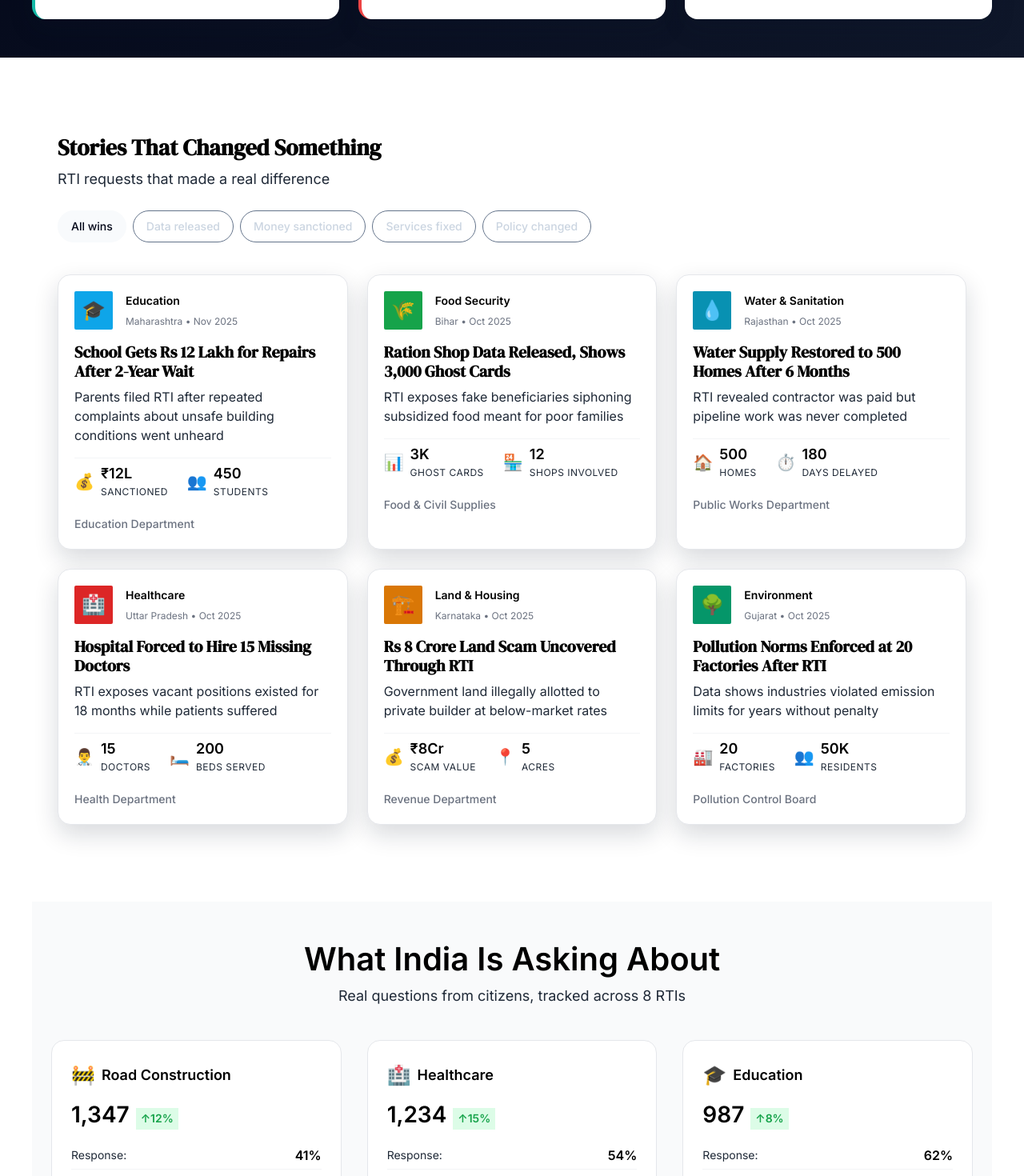
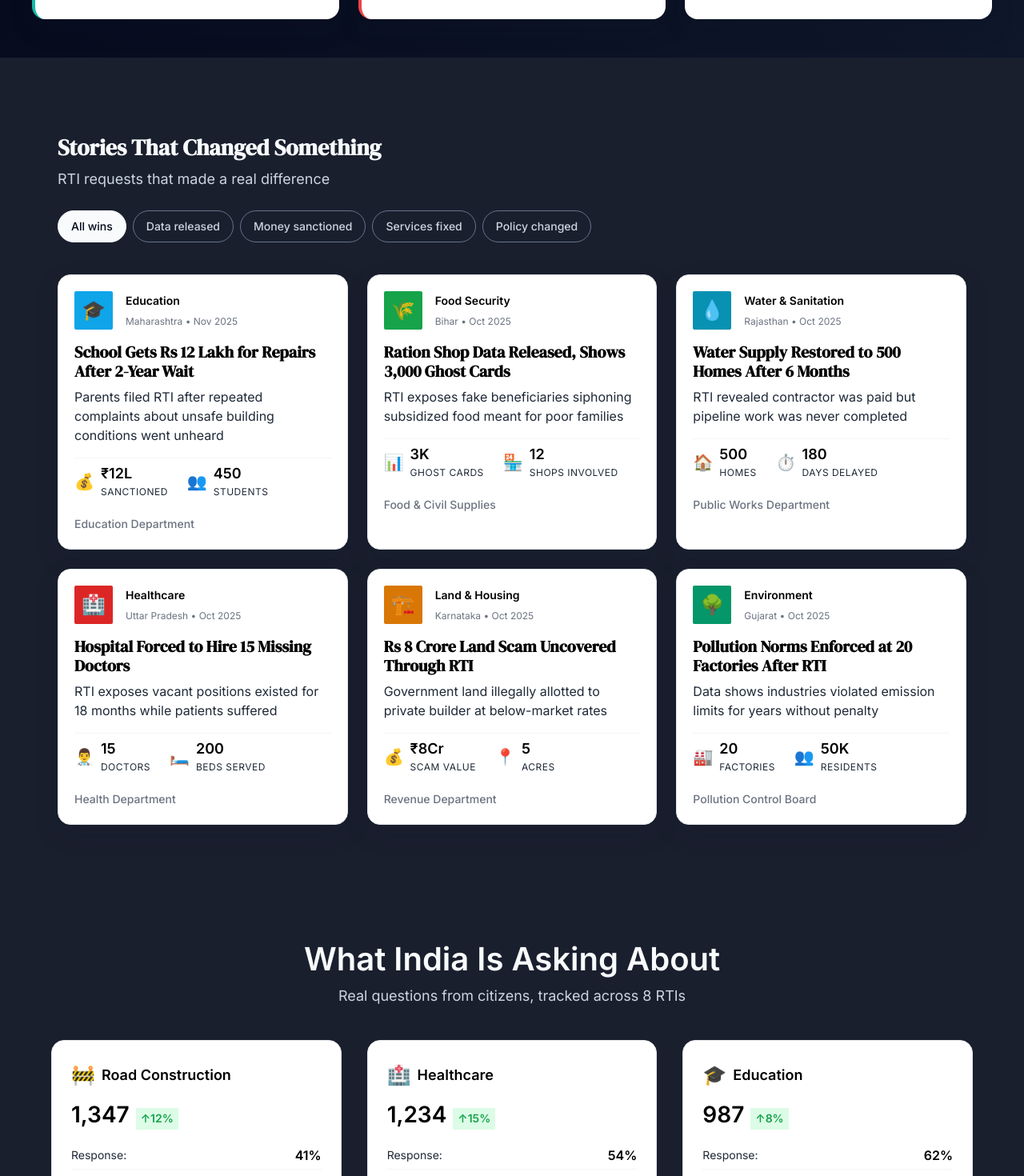
Before and after one commit to Yugantar-NGO/youRTI-UI, a Next.js app: page / in a window 1280 px wide. Shown: the part 640-2110 px from the top of the page at 80% size. Built offline with nearby package versions, Linux system fonts and the light colour scheme.

Commit message:
fix(layout): change page background to dark theme

```diff
--- a/src/components/features/landing/RTIDashboardPage.module.css
+++ b/src/components/features/landing/RTIDashboardPage.module.css
@@ -2,7 +2,7 @@
 
 .page {
   min-height: 100vh;
-  background-color: #ffffff;
+  background-color: #1a1f2e;
   display: flex;
   flex-direction: column;
 }
--- a/src/components/features/landing/organisms/ImpactMeterSection.module.css
+++ b/src/components/features/landing/organisms/ImpactMeterSection.module.css
@@ -5,7 +5,7 @@
   max-width: var(--container-max-width);
   margin: 0 auto;
   padding: var(--spacing-3xl) var(--spacing-lg);
-  background-color: var(--bg-card);
+  background-color: #1a1f2e;
 }
 
 .container {
--- a/src/components/features/landing/organisms/PeopleAreAsking.module.css
+++ b/src/components/features/landing/organisms/PeopleAreAsking.module.css
@@ -2,7 +2,7 @@
 
 .peopleAreAsking {
   padding: var(--spacing-3xl) var(--spacing-lg);
-  background-color: #f9fafb;
+  background-color: #1a1f2e;
   width: 100%;
   max-width: var(--container-max-width);
   margin: 0 auto;
@@ -17,14 +17,14 @@
 .title {
   font-size: var(--font-size-4xl);
   font-weight: var(--font-weight-bold);
-  color: var(--color-text-primary);
+  color: var(--color-text-on-dark-primary);
   margin: 0 0 var(--spacing-sm) 0;
   line-height: var(--line-height-tight);
 }
 
 .subtitle {
   font-size: var(--font-size-lg);
-  color: var(--color-text-secondary);
+  color: var(--color-text-on-dark-secondary);
   margin: 0;
 }
 
--- a/src/components/features/landing/organisms/StoriesThatChanged.module.css
+++ b/src/components/features/landing/organisms/StoriesThatChanged.module.css
@@ -1,5 +1,5 @@
 .storiesSection {
-  background: #ffffff;
+  background: #1a1f2e;
   padding: var(--spacing-section) 0;
 }
 
@@ -27,13 +27,13 @@
   font-family: var(--font-family-heading-redesign);
   font-weight: var(--font-weight-bold);
   line-height: var(--line-height-tight);
-  color: var(--color-text-primary);
+  color: var(--color-text-on-dark-primary);
   margin: 0;
 }
 
 .subtitle {
   font-size: var(--font-size-lg);
-  color: var(--color-text-secondary);
+  color: var(--color-text-on-dark-secondary);
   margin: 0;
 }
 
@@ -52,7 +52,7 @@
 .emptyState {
   text-align: center;
   padding: var(--spacing-4xl) var(--spacing-xl);
-  color: var(--color-text-secondary);
+  color: var(--color-text-on-dark-secondary);
   font-size: var(--font-size-lg);
 }
 
--- a/src/components/features/landing/organisms/SystemPulse.module.css
+++ b/src/components/features/landing/organisms/SystemPulse.module.css
@@ -5,7 +5,7 @@
   max-width: var(--container-max-width);
   margin: 0 auto;
   padding: var(--spacing-3xl) var(--spacing-lg);
-  background-color: var(--bg-card);
+  background-color: #1a1f2e;
 }
 
 .header {
@@ -16,7 +16,7 @@
 .title {
   font-size: var(--font-size-3xl);
   font-weight: var(--font-weight-bold);
-  color: var(--color-text-primary);
+  color: var(--color-text-on-dark-primary);
   margin: 0 0 var(--spacing-sm) 0;
   font-family: var(--font-family-heading-redesign);
   line-height: var(--line-height-tight);
@@ -24,7 +24,7 @@
 
 .subtitle {
   font-size: var(--font-size-base);
-  color: var(--color-text-secondary);
+  color: var(--color-text-on-dark-secondary);
   margin: 0;
 }
 
```
